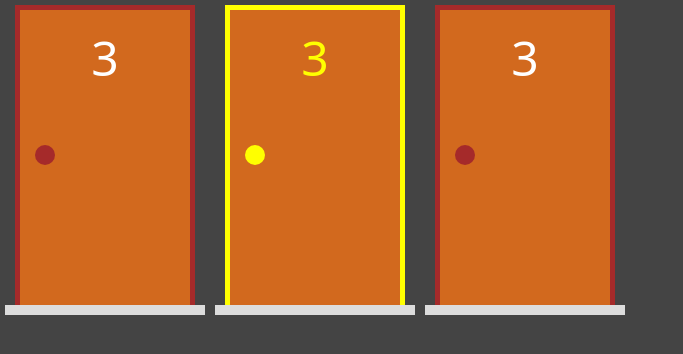
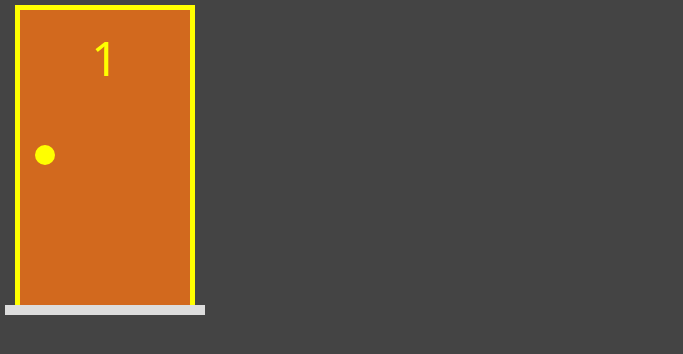
Before and after one commit to SamillyNunes/monty_hall, a Next.js app: page / in a window 1280 px wide. Shown: the top 354 px of the page, without its empty margins (0-683 px from the left). Built offline with nearby package versions, Linux system fonts and the light colour scheme.

Commit message:
typescript integrated

```diff
--- a/model/door.js
+++ b/model/door_model.ts
@@ -1,10 +1,10 @@
-export default class Door{
-    #number;
-    #hasGift;
-    #isSelected;
-    #isOpen;
+export default class DoorModel{
+    #number: number;
+    #hasGift: boolean;
+    #isSelected: boolean;
+    #isOpen: boolean;
 
-    constructor(number, hasGift=false, isSelected=false, isOpen=false){
+    constructor(number: number, hasGift=false, isSelected=false, isOpen=false){
         this.#number = number;
         this.#hasGift = hasGift;
         this.#isSelected = isSelected;
@@ -30,16 +30,16 @@ export default class Door{
 
     unselect(){
         const selected = false;
-        return new Door(this.number, this.hasGift, selected, this.isOpen);
+        return new DoorModel(this.number, this.hasGift, selected, this.isOpen);
     }
 
     changeSelection(){
         const selected = !this.isSelected;
-        return new Door(this.number, this.hasGift, selected, this.isOpen);
+        return new DoorModel(this.number, this.hasGift, selected, this.isOpen);
     }
 
     open(){
         const opened = true;
-        return new Door(this.number, this.hasGift, this.isSelected, opened);
+        return new DoorModel(this.number, this.hasGift, this.isSelected, opened);
     }
 }
--- a/src/components/Door.jsx
+++ b/src/components/Door.tsx
@@ -1,14 +1,21 @@
+import DoorModel from "../../model/door_model";
 import styles from "../styles/Door.module.css";
 
-export default function Door(props){
+interface DoorProps{
+    door: DoorModel
+}
 
-    const selected = props.selected ? styles.selected : '';
+export default function Door(props: DoorProps){
+
+    const { door } = props;
+
+    const selected = door.isSelected ? styles.selected : '';
 
     return (
         <div className={styles.area} >
             <div className={`${styles.structure} ${selected}`} >
                 <div className={styles.door} >
-                    <div className={styles.number} >3</div>
+                    <div className={styles.number} > {door.number} </div>
                     <div className={styles.knob} ></div>
                 </div>
             </div>
--- a/src/pages/index.tsx
+++ b/src/pages/index.tsx
@@ -1,15 +1,17 @@
 import { Inter } from "next/font/google";
 
 import Door from "../components/Door";
+import DoorModel from "../../model/door_model";
+import { useState } from "react";
 
 const inter = Inter({ subsets: ["latin"] });
 
 export default function Home() {
+  const [d1, setD1] = useState(new DoorModel(1, false, true));
+
   return (
     <div style={{display: "flex"}} >
-      <Door  />
-      <Door selected />
-      <Door />
+      <Door door={d1} />
     </div>
   );
 }
--- a/tsconfig.json
+++ b/tsconfig.json
@@ -1,5 +1,6 @@
 {
   "compilerOptions": {
+    "target": "ES6",
     "lib": ["dom", "dom.iterable", "esnext"],
     "allowJs": true,
     "skipLibCheck": true,
```
